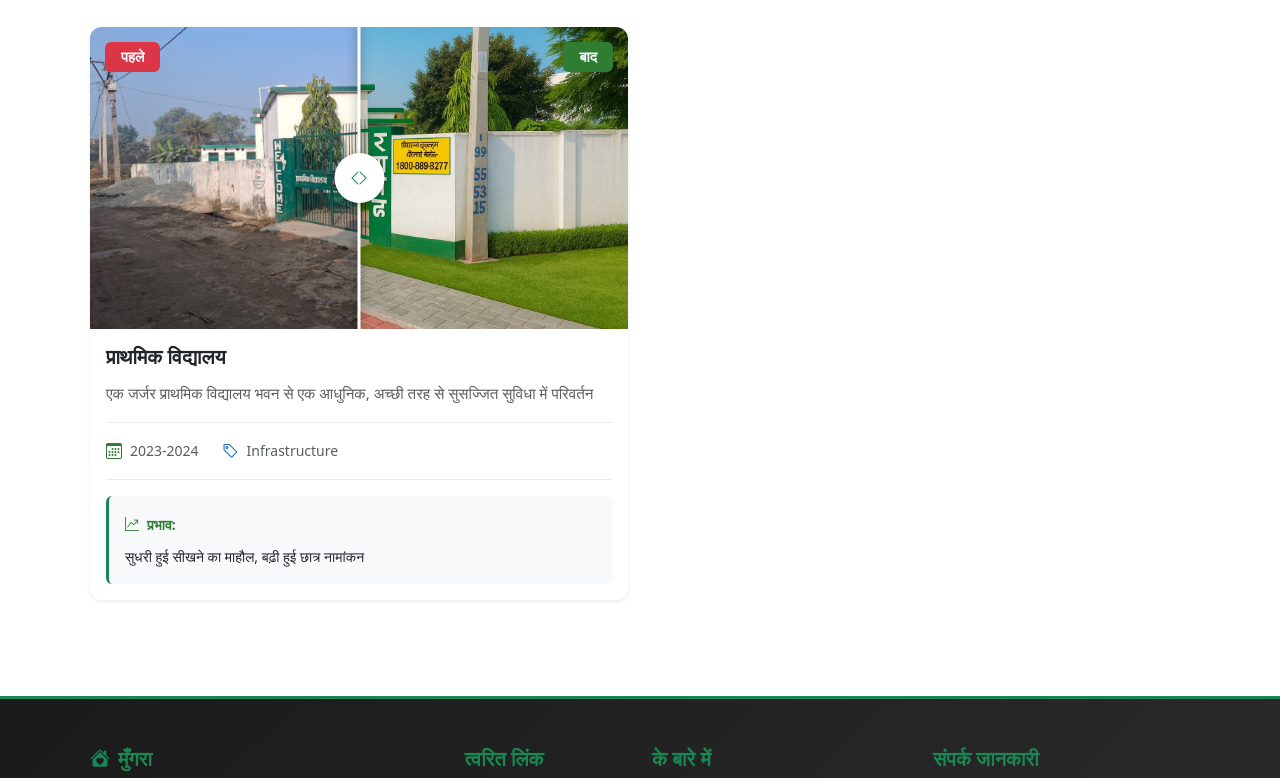
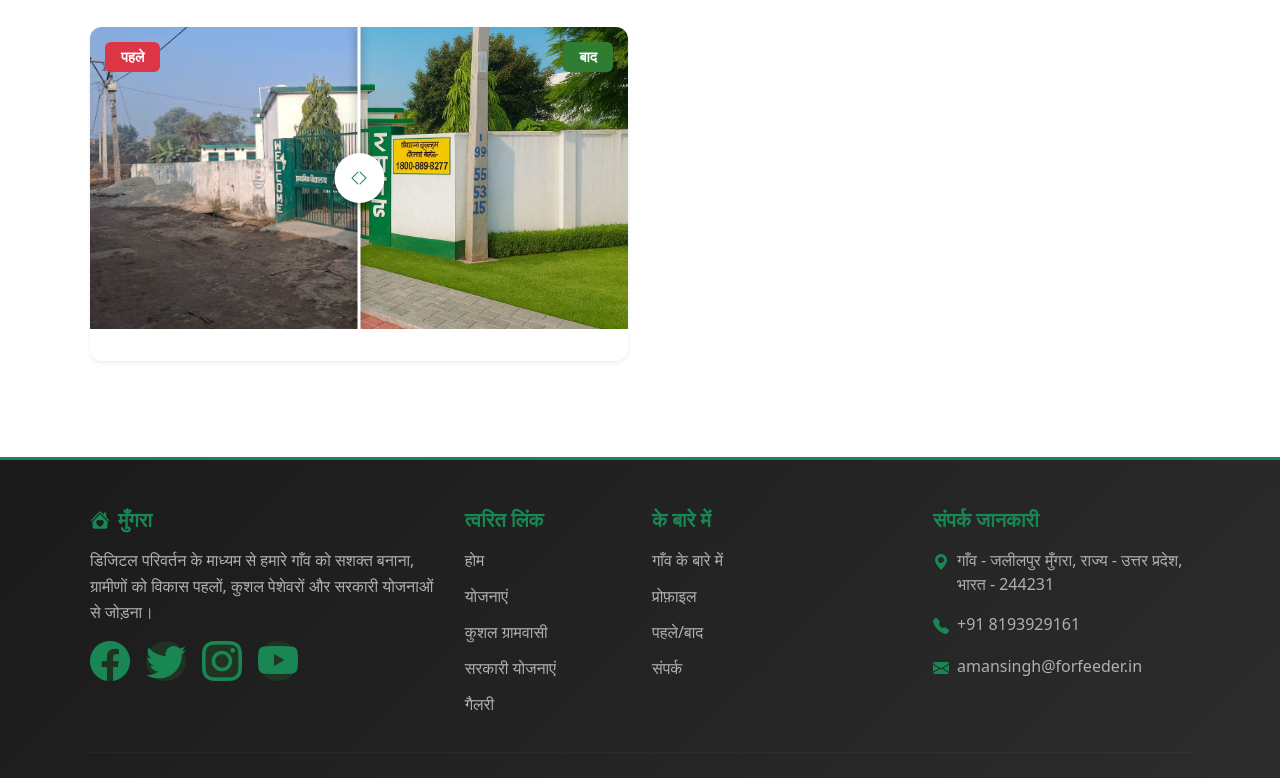
Before and after one commit to forfeeder/village, a React (Create React App) app: page /before-after in a window 1280 px wide. Shown: the part 858-1636 px from the top of the page. Built offline with nearby package versions, Linux system fonts and the light colour scheme.

Commit message:
Make AboutCandidate content translation-driven; add translations (en/hi); add Before/After quicklink

```diff
--- a/src/components/BeforeAfter/BeforeAfter.js
+++ b/src/components/BeforeAfter/BeforeAfter.js
@@ -125,15 +125,15 @@ const BeforeAfter = ({ transformation }) => {
       </div>
 
       <Card.Body>
-        <Card.Title className="transformation-title">
+        {/* <Card.Title className="transformation-title">
           {language === 'hi' && transformation.title_hi ? transformation.title_hi : transformation.title}
         </Card.Title>
 
         <Card.Text className="transformation-description text-muted">
           {language === 'hi' && transformation.description_hi ? transformation.description_hi : transformation.description}
-        </Card.Text>
+        </Card.Text> */}
 
-        <div className="transformation-meta">
+        {/* <div className="transformation-meta">
           <div className="meta-item">
             <i className="bi bi-calendar3 text-success me-2"></i>
             <small className="text-muted">{transformation.year}</small>
@@ -155,7 +155,7 @@ const BeforeAfter = ({ transformation }) => {
               <small>{language === 'hi' && transformation.impact_hi ? transformation.impact_hi : transformation.impact}</small>
             </p>
           </div>
-        )}
+        )} */}
       </Card.Body>
       {/* Image Modal */}
       <Modal show={showModal} onHide={closeModal} centered size="lg">
```
